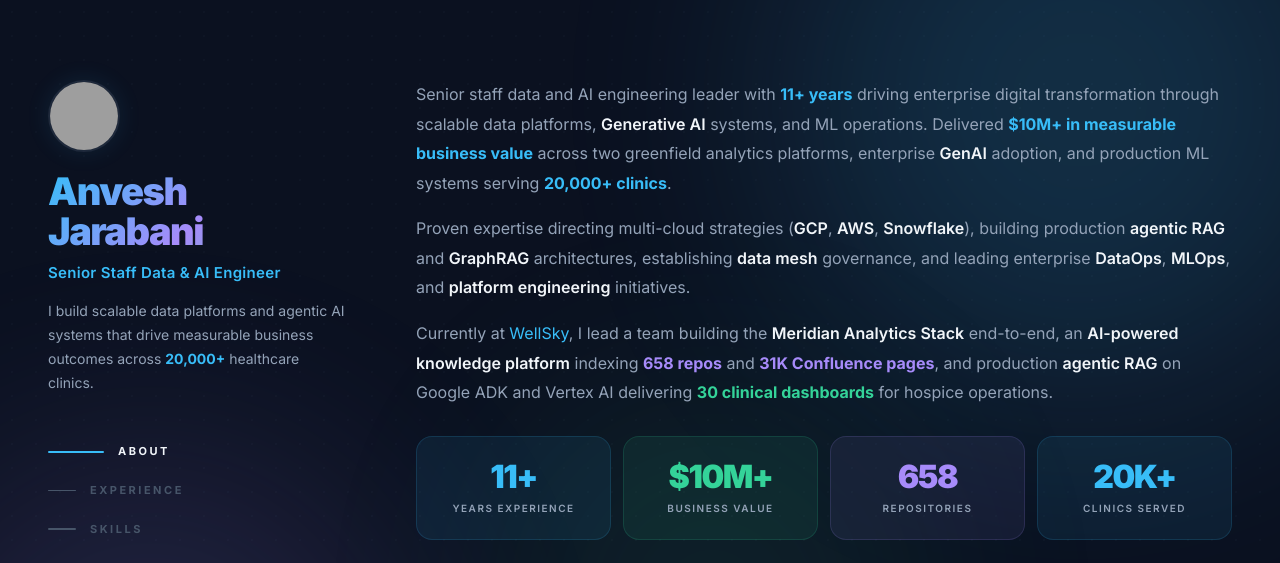
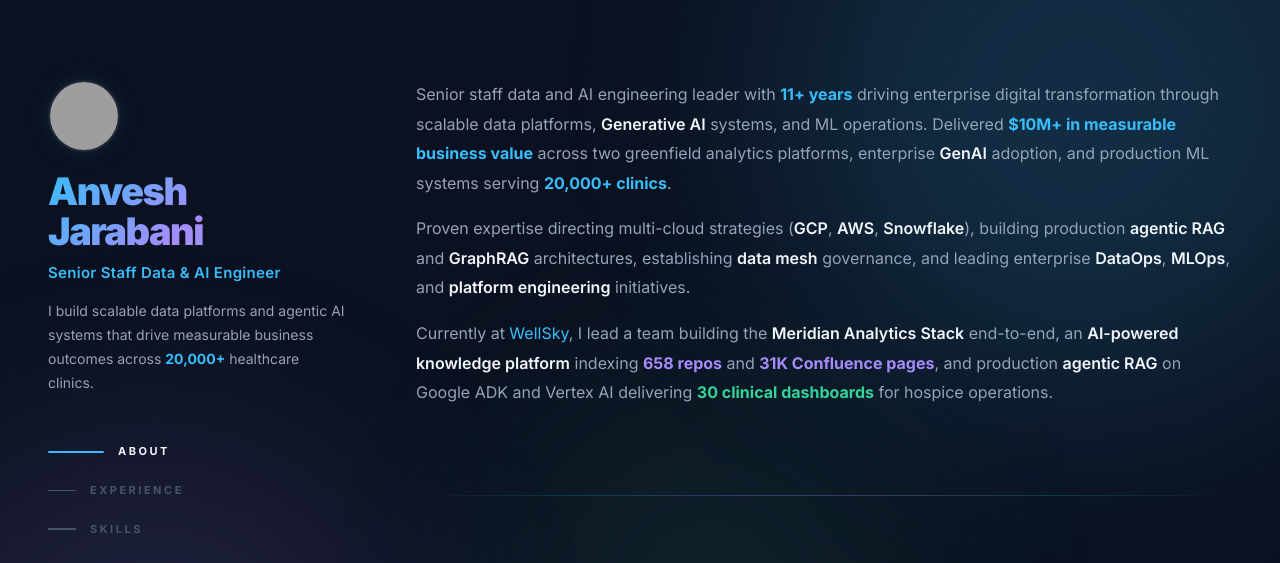
Before and after one commit to AnveshJarabani/portfolio, a plain HTML site: page index.html in a window 1280 px wide. Shown: the top 563 px of the page. Drawn offline with Linux system fonts and the light colour scheme; grey boxes are pictures that could not be loaded.

Commit message:
remove KPI stat cards

```diff
--- a/index.html
+++ b/index.html
@@ -165,41 +165,6 @@ section:last-of-type::after { display: none; }
 }
 
 /* ═══ STATS ═══ */
-.stats-row {
-  display: grid; grid-template-columns: repeat(4, 1fr); gap: 12px;
-  margin-top: 28px;
-}
-.stat-card {
-  border-radius: 16px; padding: 22px 16px;
-  text-align: center; transition: all 0.4s cubic-bezier(.4,0,.2,1);
-  position: relative; overflow: hidden;
-  border: 1px solid transparent;
-}
-.stat-card:nth-child(1) { background: rgba(56,189,248,0.08); border-color: rgba(56,189,248,0.15); }
-.stat-card:nth-child(2) { background: rgba(52,211,153,0.08); border-color: rgba(52,211,153,0.15); }
-.stat-card:nth-child(3) { background: rgba(167,139,250,0.08); border-color: rgba(167,139,250,0.15); }
-.stat-card:nth-child(4) { background: rgba(56,189,248,0.08); border-color: rgba(56,189,248,0.15); }
-.stat-card:hover { transform: translateY(-4px); }
-.stat-card:nth-child(1):hover { box-shadow: 0 8px 32px rgba(56,189,248,0.15); border-color: rgba(56,189,248,0.3); }
-.stat-card:nth-child(2):hover { box-shadow: 0 8px 32px rgba(52,211,153,0.15); border-color: rgba(52,211,153,0.3); }
-.stat-card:nth-child(3):hover { box-shadow: 0 8px 32px rgba(167,139,250,0.15); border-color: rgba(167,139,250,0.3); }
-.stat-card:nth-child(4):hover { box-shadow: 0 8px 32px rgba(56,189,248,0.15); border-color: rgba(56,189,248,0.3); }
-.stat-icon {
-  font-size: 22px; margin-bottom: 8px; display: block;
-}
-.stat-num {
-  font-size: 32px; font-weight: 900; line-height: 1.1;
-  letter-spacing: -1.5px; position: relative;
-}
-.stat-card:nth-child(1) .stat-num { color: var(--accent); }
-.stat-card:nth-child(2) .stat-num { color: var(--accent3); }
-.stat-card:nth-child(3) .stat-num { color: var(--accent2); }
-.stat-card:nth-child(4) .stat-num { color: var(--accent); }
-.stat-label {
-  font-size: 10px; color: var(--text-sec); text-transform: uppercase;
-  letter-spacing: 1.5px; margin-top: 6px; font-weight: 600;
-  position: relative;
-}
 
 /* ═══ EXPERIENCE ═══ */
 .exp-card {
@@ -528,7 +493,6 @@ footer a:hover { color: var(--accent); }
 }
 @media (max-width: 640px) {
   .sidebar h1 { font-size: 30px; }
-  .stats-row { grid-template-columns: repeat(2, 1fr); }
   .bento-grid { grid-template-columns: 1fr; }
   .layout { padding: 0 16px; }
 }
@@ -586,12 +550,6 @@ footer a:hover { color: var(--accent); }
     <p class="reveal" style="--d:160">Currently at <a href="https://wellsky.com" target="_blank">WellSky</a>, I lead a team building the <span class="hi">Meridian Analytics Stack</span> end-to-end, an <span class="hi">AI-powered knowledge platform</span> indexing <span class="accent2">658 repos</span> and <span class="accent2">31K Confluence pages</span>, and production <span class="hi">agentic RAG</span> on Google ADK and Vertex AI delivering <span class="accent3">30 clinical dashboards</span> for hospice operations.</p>
   </div>
 
-  <div class="stats-row">
-    <div class="stat-card reveal" style="--d:200"><div class="stat-num">11+</div><div class="stat-label">Years Experience</div></div>
-    <div class="stat-card reveal" style="--d:260"><div class="stat-num">$10M+</div><div class="stat-label">Business Value</div></div>
-    <div class="stat-card reveal" style="--d:320"><div class="stat-num">658</div><div class="stat-label">Repositories</div></div>
-    <div class="stat-card reveal" style="--d:380"><div class="stat-num">20K+</div><div class="stat-label">Clinics Served</div></div>
-  </div>
 </section>
 
 <!-- EXPERIENCE -->
```
